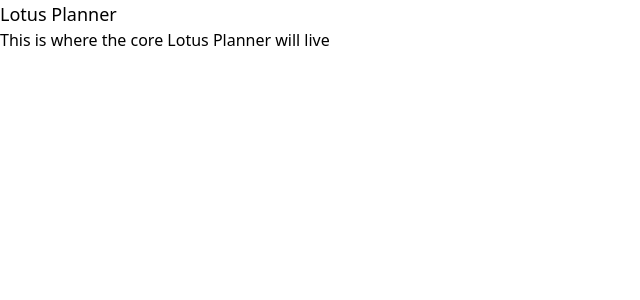
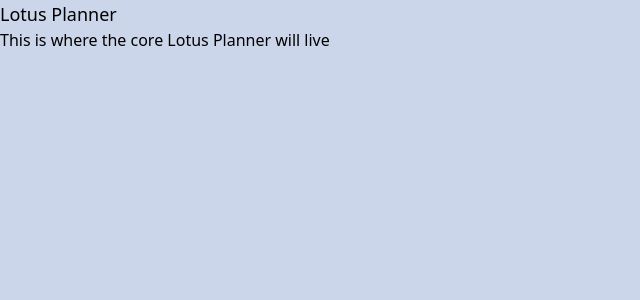
Before and after one commit to bradrut/lotus-planner, a SvelteKit app: page / in a window 1280 px wide. Shown: the top 300 px of the page, without its empty margins (0-640 px from the left). Built offline with nearby package versions, Linux system fonts and the light colour scheme; a web font is replaced by a local one.

Commit message:
Added global background color to layout.svelte

```diff
--- a/src/routes/+layout.svelte
+++ b/src/routes/+layout.svelte
@@ -2,4 +2,10 @@
   import "../app.css";
 </script>
 
+<style lang="postcss">
+  :global(html) {
+    background-color: #CCD6EB;
+  }
+</style>
+
 <slot />
```
